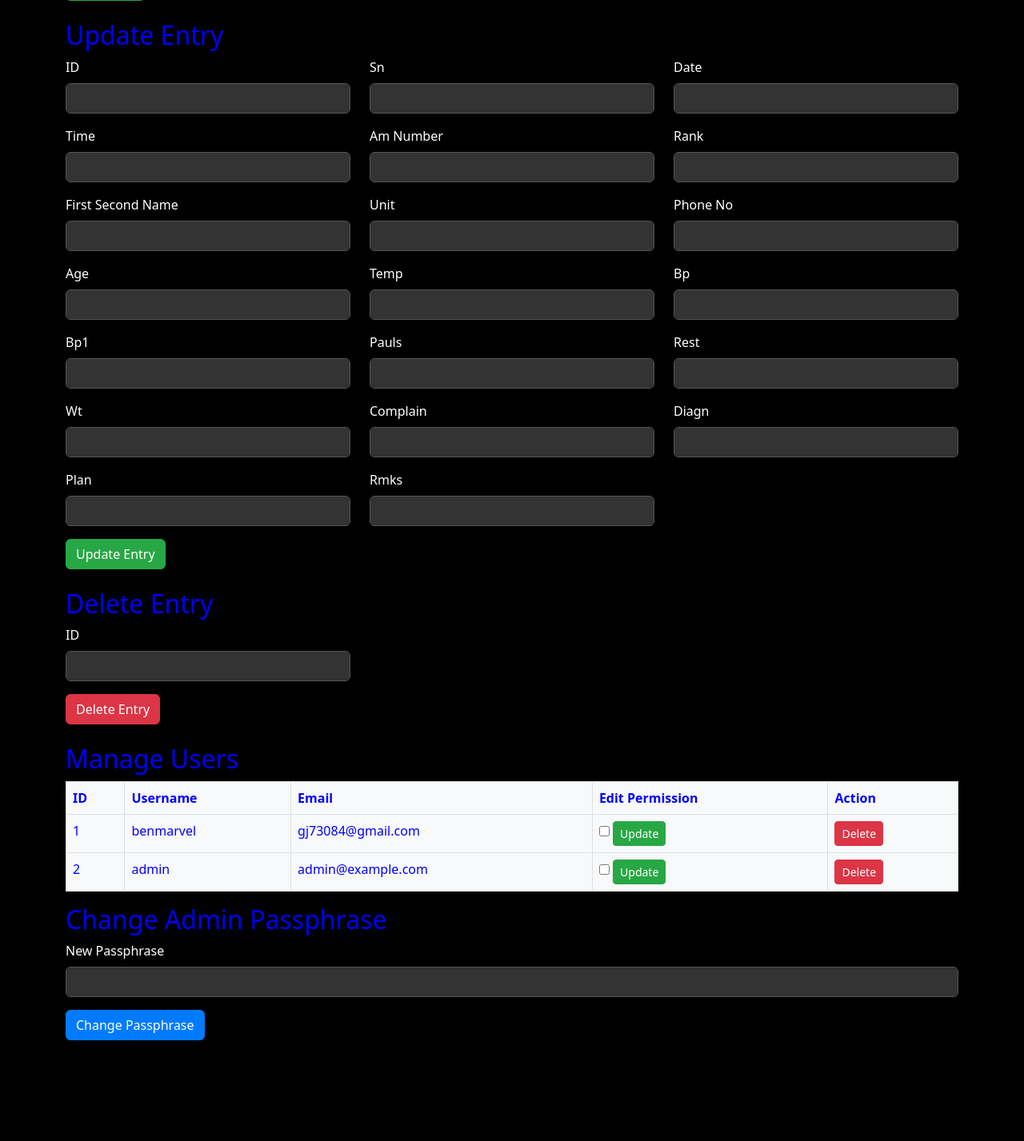
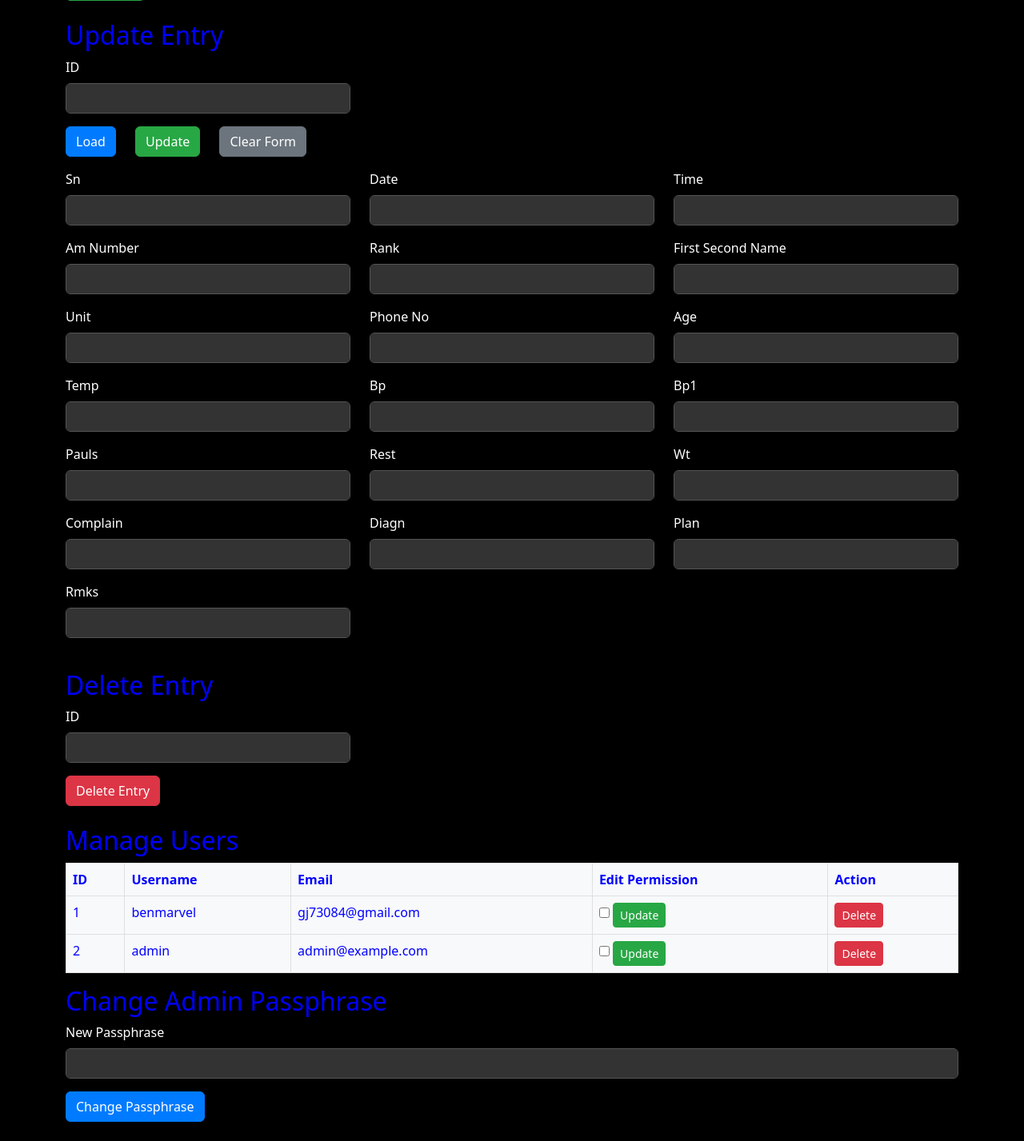
Before and after one commit to nonahgame/nal-hpl, a Flask app: page /admin in a window 1280 px wide. Shown: the part 821-2248 px from the top of the page at 80% size. Before the commit the page ends 2122 px from the top, so only its background shows below. Run offline with Flask 3, Linux system fonts and the light colour scheme; a user stored in the database is signed in; data comes from the database, SQL or seed files in the repository; data that the repository does not hold is empty.

Commit message:
Update admin.html

```diff
--- a/templates/admin.html
+++ b/templates/admin.html
@@ -5,7 +5,7 @@
     <meta name="viewport" content="width=device-width, initial-scale=1.0">
     <title>Admin Panel</title>
     <link href="https://cdn.jsdelivr.net/npm/bootstrap@5.3.0/dist/css/bootstrap.min.css" rel="stylesheet">
-    <link rel="stylesheet" href="{{ url_for('static', filename='style.css') }}?v=3">
+    <link rel="stylesheet" href="{{ url_for('static', filename='style.css') }}?v=4">
 </head>
 <body>
     <nav class="navbar navbar-expand-lg navbar-dark bg-dark">
@@ -47,37 +47,44 @@
             <div class="row">
                 {% for field in ['sn', 'date', 'time', 'am_number', 'rank', 'first_second_name', 'unit', 'phone_no', 'age', 'temp', 'bp', 'bp1', 'pauls', 'rest', 'wt', 'complain', 'diagn', 'plan', 'rmks'] %}
                 <div class="col-md-4 mb-3">
-                    <label for="{{ field }}" class="form-label">{{ field.replace('_', ' ').title() }}</label>
-                    <input type="text" name="{{ field }}" id="{{ field }}" class="form-control">
+                    <label for="add_{{ field }}" class="form-label">{{ field.replace('_', ' ').title() }}</label>
+                    <input type="{{ 'number' if field in ['age', 'temp', 'bp', 'bp1', 'pauls'] else 'text' }}" name="{{ field }}" id="add_{{ field }}" class="form-control">
                 </div>
                 {% endfor %}
             </div>
             <button type="submit" class="btn btn-success">Add Entry</button>
         </form>
         <h2>Update Entry</h2>
-        <form method="POST" action="{{ url_for('admin') }}" class="mb-4">
+        <form method="POST" action="{{ url_for('admin') }}" id="update-form" class="mb-4">
             <input type="hidden" name="action" value="update">
             <div class="row">
                 <div class="col-md-4 mb-3">
-                    <label for="id" class="form-label">ID</label>
-                    <input type="text" name="id" id="id" class="form-control" required>
+                    <label for="update_id" class="form-label">ID</label>
+                    <input type="text" name="id" id="update_id" class="form-control" required>
                 </div>
+            </div>
+            <div class="mb-3">
+                <button type="button" id="load-record" class="btn btn-primary">Load</button>
+                <button type="submit" class="btn btn-success">Update</button>
+                <button type="button" id="clear-form" class="btn btn-secondary">Clear Form</button>
+                <span id="loading-indicator" style="display: none; color: white;">Loading...</span>
+            </div>
+            <div class="row">
                 {% for field in ['sn', 'date', 'time', 'am_number', 'rank', 'first_second_name', 'unit', 'phone_no', 'age', 'temp', 'bp', 'bp1', 'pauls', 'rest', 'wt', 'complain', 'diagn', 'plan', 'rmks'] %}
                 <div class="col-md-4 mb-3">
-                    <label for="{{ field }}" class="form-label">{{ field.replace('_', ' ').title() }}</label>
-                    <input type="text" name="{{ field }}" id="{{ field }}" class="form-control">
+                    <label for="update_{{ field }}" class="form-label">{{ field.replace('_', ' ').title() }}</label>
+                    <input type="{{ 'number' if field in ['age', 'temp', 'bp', 'bp1', 'pauls'] else 'text' }}" name="{{ field }}" id="update_{{ field }}" class="form-control">
                 </div>
                 {% endfor %}
             </div>
-            <button type="submit" class="btn btn-success">Update Entry</button>
         </form>
         <h2>Delete Entry</h2>
         <form method="POST" action="{{ url_for('admin') }}" class="mb-4">
             <input type="hidden" name="action" value="delete">
             <div class="row">
                 <div class="col-md-4 mb-3">
-                    <label for="id" class="form-label">ID</label>
-                    <input type="text" name="id" id="id" class="form-control" required>
+                    <label for="delete_id" class="form-label">ID</label>
+                    <input type="text" name="id" id="delete_id" class="form-control" required>
                 </div>
             </div>
             <button type="submit" class="btn btn-danger">Delete Entry</button>
@@ -154,5 +161,89 @@
         {% endif %}
     </div>
     <script src="https://cdn.jsdelivr.net/npm/bootstrap@5.3.0/dist/js/bootstrap.bundle.min.js"></script>
+    <script>
+        document.addEventListener('DOMContentLoaded', () => {
+            const loadButton = document.getElementById('load-record');
+            const updateForm = document.getElementById('update-form');
+            const clearButton = document.getElementById('clear-form');
+            const loadingIndicator = document.getElementById('loading-indicator');
+
+            loadButton.addEventListener('click', async () => {
+                const idInput = document.getElementById('update_id');
+                const id = idInput.value.trim();
+                if (!id) {
+                    alert('Please enter an ID');
+                    console.log('Load failed: No ID entered');
+                    return;
+                }
+
+                loadingIndicator.style.display = 'inline';
+                loadButton.disabled = true;
+
+                try {
+                    console.log(`Attempting to fetch record ID: ${id}`);
+                    const response = await fetch(`/get_record/${encodeURIComponent(id)}`, {
+                        method: 'GET',
+                        headers: { 'Accept': 'application/json' }
+                    });
+                    const data = await response.json();
+
+                    if (response.ok) {
+                        const fields = ['sn', 'date', 'time', 'am_number', 'rank', 'first_second_name', 'unit', 'phone_no', 'age', 'temp', 'bp', 'bp1', 'pauls', 'rest', 'wt', 'complain', 'diagn', 'plan', 'rmks'];
+                        fields.forEach(field => {
+                            const input = document.getElementById(`update_${field}`);
+                            if (input) input.value = data[field] || '';
+                        });
+                        console.log(`Loaded record ID: ${id}`, data);
+                        alert('Record loaded successfully');
+                    } else {
+                        const fields = ['sn', 'date', 'time', 'am_number', 'rank', 'first_second_name', 'unit', 'phone_no', 'age', 'temp', 'bp', 'bp1', 'pauls', 'rest', 'wt', 'complain', 'diagn', 'plan', 'rmks'];
+                        fields.forEach(field => {
+                            const input = document.getElementById(`update_${field}`);
+                            if (input) input.value = '';
+                        });
+                        console.log(`Record ID ${id} not found: ${data.error}`);
+                        alert(data.error || 'Record not found');
+                    }
+                } catch (error) {
+                    console.error('Error loading record:', error);
+                    alert('Error loading record. Please check your connection and try again.');
+                } finally {
+                    loadingIndicator.style.display = 'none';
+                    loadButton.disabled = false;
+                }
+            });
+
+            updateForm.addEventListener('submit', async (event) => {
+                event.preventDefault();
+                const form = event.target;
+                const formData = new FormData(form);
+                try {
+                    console.log('Submitting update for record ID:', formData.get('id'));
+                    const response = await fetch(form.action, {
+                        method: 'POST',
+                        body: formData
+                    });
+                    if (response.ok) {
+                        form.reset();
+                        window.location.reload();
+                        console.log('Update successful');
+                    } else {
+                        const data = await response.json();
+                        console.log('Update failed:', data.error);
+                        alert(data.error || 'Error updating record');
+                    }
+                } catch (error) {
+                    console.error('Error updating record:', error);
+                    alert('Error updating record. Please try again.');
+                }
+            });
+
+            clearButton.addEventListener('click', () => {
+                updateForm.reset();
+                console.log('Update form cleared');
+            });
+        });
+    </script>
 </body>
 </html>
```
